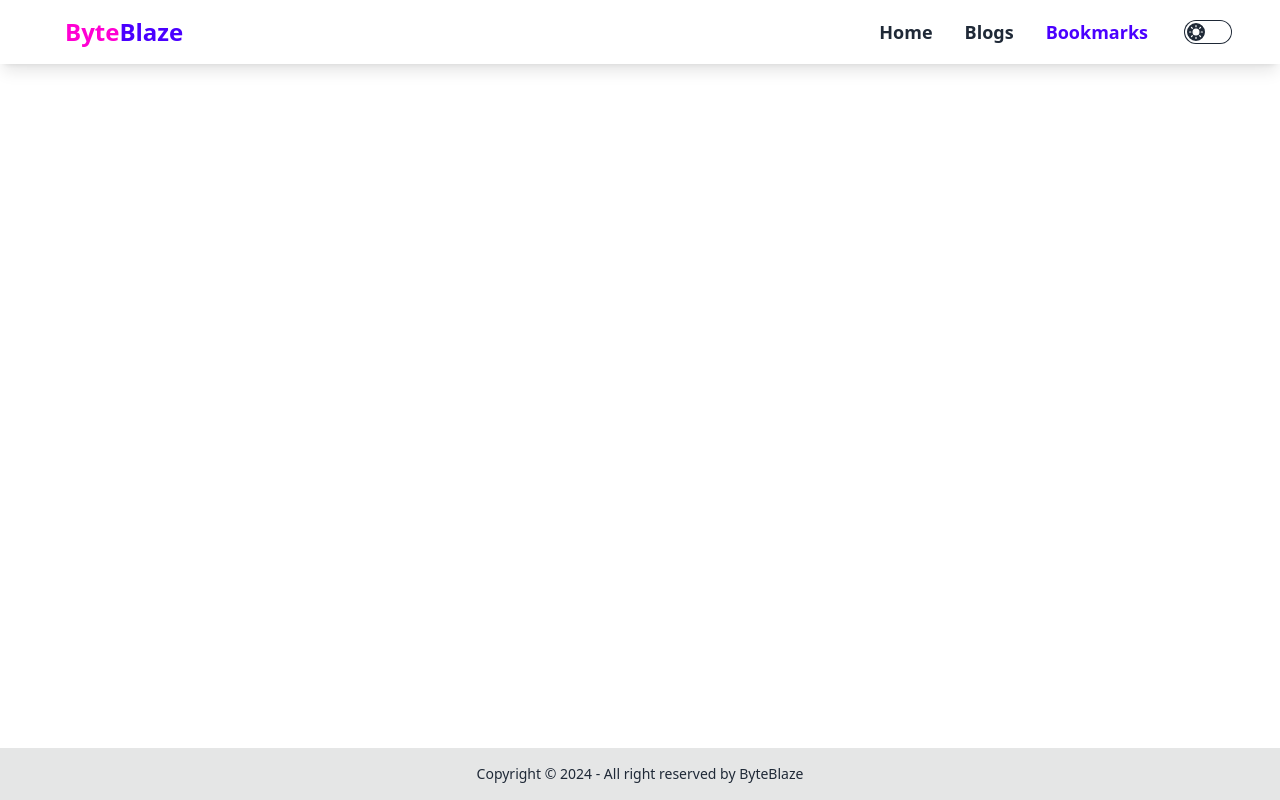
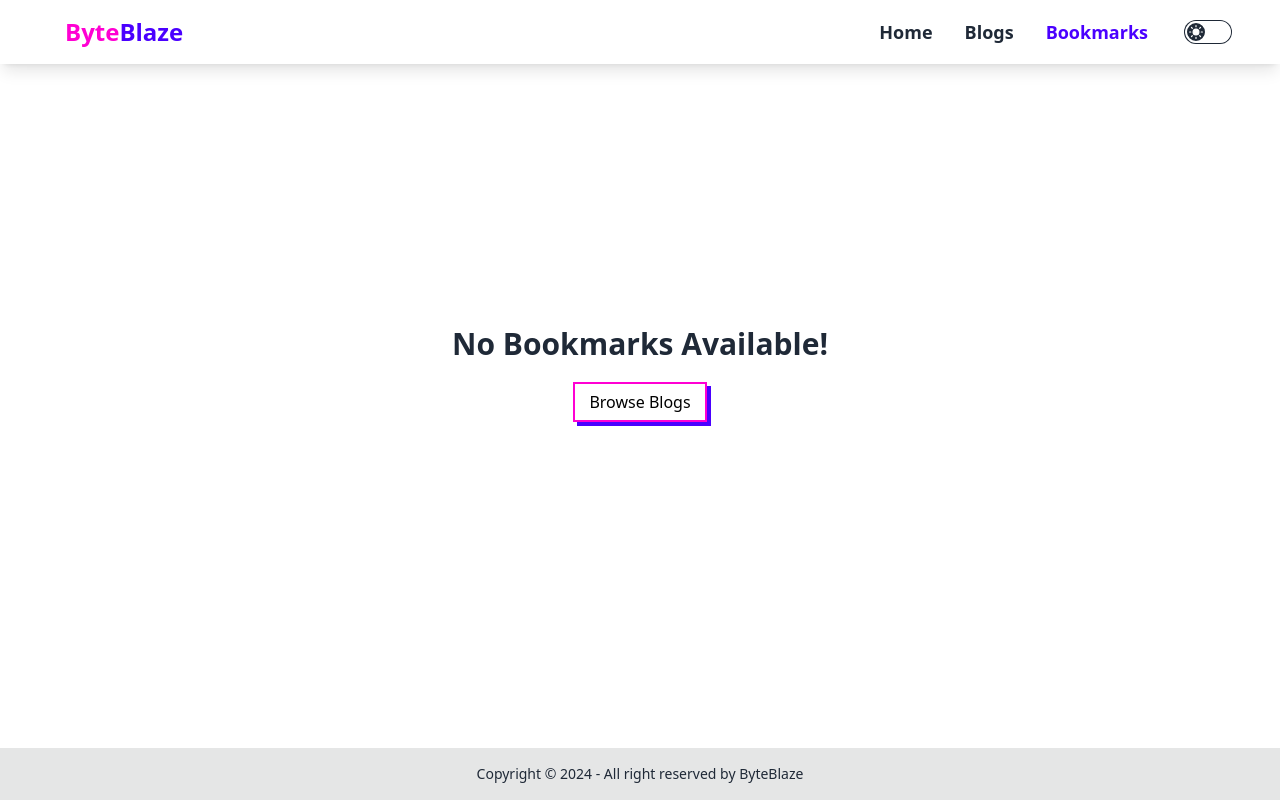
Before and after one commit to rifat-mahmudul/ByteBlaze, a React (Vite) app: page /bookmarks in a window 1280 px wide. Built offline with nearby package versions, Linux system fonts and the light colour scheme.

Commit message:
Bookmark Done

```diff
--- a/src/components/Blog.jsx
+++ b/src/components/Blog.jsx
@@ -1,10 +1,10 @@
+/* eslint-disable react/prop-types */
 import { Link } from "react-router-dom";
 import placeholderImage  from '../assets/404.jpg'
-
-
+import { MdDeleteForever } from "react-icons/md";
 import PropTypes from 'prop-types'
 
-const Blog = ({blog}) => {
+const Blog = ({blog, deletable, handleDelete}) => {
 
 
     const {cover_image, title, description, published_at, id} = blog;
@@ -12,14 +12,18 @@ const Blog = ({blog}) => {
 
 
     return (
-        <Link to={`/blog/${id}`} rel="noopener noreferrer" href="#" className="max-w-sm mx-auto group hover:no-underline focus:no-underline  bg-gray-900 transition border-2 hover:scale-105 border-primary hover:border-secondary border-opacity-30  ">
+        <div className="flex relative">
+            <Link to={`/blog/${id}`} rel="noopener noreferrer" href="#" className="max-w-sm mx-auto group hover:no-underline focus:no-underline  bg-gray-900 transition border-2 hover:scale-105 border-primary hover:border-secondary border-opacity-30  ">
                         <img role="presentation" className="object-cover w-full rounded h-44  bg-gray-500" src={cover_image || placeholderImage} />
                         <div className="p-6 space-y-2">
-                            <h3 className="text-2xl font-semibold group-hover:underline group-focus:underline">{title}</h3>
+                            <h3 className="text-2xl text-white font-semibold group-hover:underline group-focus:underline">{title}</h3>
                             <span className="text-xs  text-gray-400">{new Date(published_at).toLocaleDateString()}</span>
-                            <p>{description}</p>
+                            <p className="text-white">{description}</p>
                         </div>
-        </Link>
+            </Link>
+
+            {deletable && <div onClick={()=>handleDelete(id)} className=" absolute bg-primary p-3 rounded-full hover:scale-105 -top-5 -right-2"><MdDeleteForever size={20} className="text-secondary" /></div>}
+        </div>
     )
 }
 
--- /dev/null
+++ b/src/components/Empty.jsx
@@ -0,0 +1,19 @@
+/* eslint-disable react/prop-types */
+import { Link } from "react-router-dom"
+
+const Empty = ({message}) => {
+    return (
+        <div className="min-h-[calc(100vh-116px)] gap-5 flex flex-col justify-center items-center pb-16">
+            <p className="text-3xl font-bold">{message}</p>
+            <Link to={'/blogs'}>
+                <a href="#_" className="relative inline-block px-4 py-2 font-medium group">
+                                    <span className="absolute inset-0 w-full h-full transition duration-200 ease-out transform translate-x-1 translate-y-1 bg-primary group-hover:-translate-x-0 group-hover:-translate-y-0"></span>
+                                    <span className="absolute inset-0 w-full h-full bg-white border-2 border-secondary group-hover:bg-primary"></span>
+                                    <span className="relative text-black group-hover:text-white">Browse Blogs</span>
+                </a>
+            </Link>
+        </div>
+    )
+}
+
+export default Empty
--- a/src/pages/Bookmarks.jsx
+++ b/src/pages/Bookmarks.jsx
@@ -1,6 +1,7 @@
 import { useEffect, useState } from "react"
-import { getBlogs } from "../utils";
+import { deleteBlog, getBlogs } from "../utils";
 import Blog from "../components/Blog";
+import Empty from "../components/Empty";
 
 const Bookmarks = () => {
 
@@ -9,11 +10,19 @@ const Bookmarks = () => {
     useEffect(()=>{
         const storedBlogs = getBlogs();
         setBlogs(storedBlogs);
-    }, [])
+    }, []);
+
+    const handleDelete = id => {
+        deleteBlog(id);
+        const storedBlogs = getBlogs();
+        setBlogs(storedBlogs);
+    }
+
+    if(blogs.length < 1) return <Empty message={'No Bookmarks Available!'}></Empty>
 
     return (
         <div className="grid px-4 sm:px-8 lg:px-12 py-8  justify-center grid-cols-1 gap-6 sm:grid-cols-2 lg:grid-cols-3">
-            {blogs.map(blog => <Blog key={blog.id} blog={blog}></Blog>)}
+            {blogs.map(blog => <Blog handleDelete={handleDelete} deletable={true} key={blog.id} blog={blog}></Blog>)}
         </div>
     )
 }
--- a/src/pages/Details.jsx
+++ b/src/pages/Details.jsx
@@ -12,7 +12,6 @@ const Details = () => {
     const [tabIndex, setTabIndex] = useState(0);
 
     const handleBookmark = blog => {
-        console.log(blog)
         saveBlog(blog);
     }
 
```
